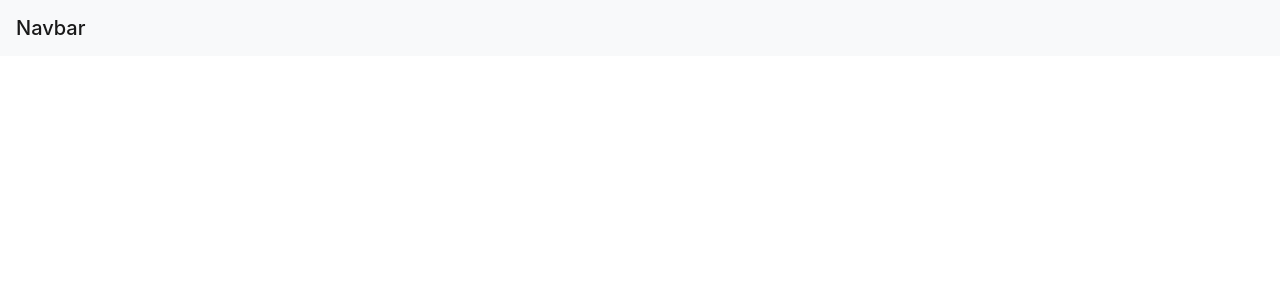
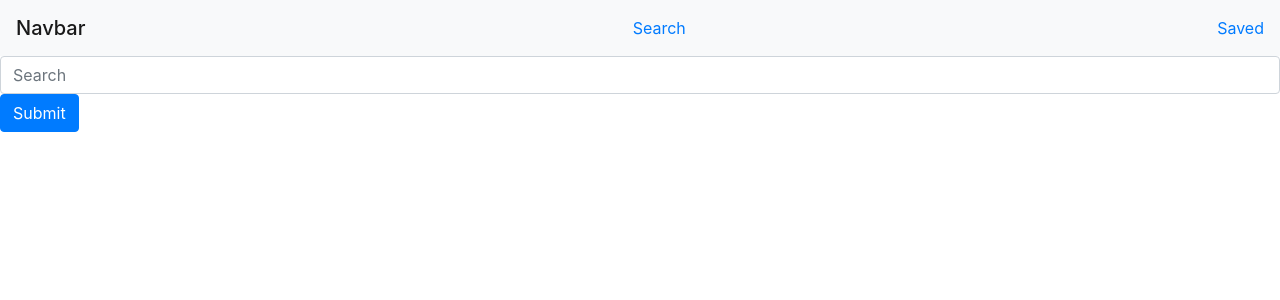
Before and after one commit to Giselesoubeiga/React-Books-Search, a React (Create React App) app in the folder client/: page /search in a window 1280 px wide. Shown: the top 300 px of the page. Built offline with nearby package versions, Linux system fonts and the light colour scheme.

Commit message:
setup search page

```diff
--- a/client/src/App.js
+++ b/client/src/App.js
@@ -1,12 +1,24 @@
-import React from 'react';
-import NavBar from './Components/navbar';
-import './App.css';
+import React from "react";
+import { BrowserRouter, Route, Link } from "react-router-dom";
+import HomePage from './Pages/homePage';
+import SearchPage from './Pages/searchpage';
+import SavedBooks from './Pages/savedBooks';
+import "./App.css";
 
 function App() {
   return (
-    <div className="App">
-      <NavBar />
-    </div>
+    <BrowserRouter>
+      <header>
+      <nav class="navbar navbar-light bg-light">
+        <span class="navbar-brand mb-0 h1">Navbar</span>
+        <Link to={`/search`}>Search</Link>
+        <Link to={`/saved`}>Saved</Link>
+      </nav>
+      </header>
+      <Route exact path='/' component={HomePage} />
+      <Route exact path='/search' component={SearchPage} />
+      <Route exact path='/saved' component={SavedBooks} />
+    </BrowserRouter>
   );
 }
 
--- /dev/null
+++ b/client/src/Components/Search.js
@@ -0,0 +1,17 @@
+import React from "react";
+
+
+function Search(props){
+
+        return(
+            <div>
+           <input className="form-control" name="searchTerm" onChange={props.searchHandleInput}  type="text" placeholder="Search" value={props.value}></input>
+           <button type="submit" className="btn btn-primary">Submit</button>
+           </div>
+
+        )
+
+
+}
+
+export default Search;
--- a/client/src/Components/navbar.js
+++ /dev/null
@@ -1,13 +0,0 @@
-import React from "react";
-
-const NavBar = () => {
-  return (
-
-      <nav className="navbar navbar-light bg-light">
-        <span className="navbar-brand mb-0 h1">Navbar</span>
-      </nav>
-
-  );
-};
-
-export default NavBar;
--- /dev/null
+++ b/client/src/Pages/homePage.js
@@ -0,0 +1,13 @@
+import React from "react";
+
+
+function HomePage() {
+ return(
+     <h1>HOOOOME</h1>
+ )
+}
+
+
+
+
+export default HomePage;
--- /dev/null
+++ b/client/src/Pages/savedBooks.js
@@ -0,0 +1,13 @@
+import React from "react";
+
+
+function SavedBook() {
+ return(
+     <h1>Saved!!!!</h1>
+ )
+}
+
+
+
+
+export default SavedBook;
--- /dev/null
+++ b/client/src/Pages/searchpage.js
@@ -0,0 +1,34 @@
+import React from "react";
+import Search from "../Components/Search"
+
+
+class SearchPage extends React.Component {
+
+    state = {
+        searchTerm: "",
+      }
+
+    handleChange = (event) => {
+        this.setState({
+          [event.target.name]: event.target.value
+        })
+    }
+
+    render(){
+        console.log('search', this.state.searchTerm);
+        return(
+            <div>
+
+           <Search searchHandleInput={this.handleChange} value={this.state.searchTerm} />
+
+           </div>
+
+        )
+    }
+
+}
+
+
+
+
+export default SearchPage;
--- a/package.json
+++ b/package.json
@@ -18,7 +18,8 @@
     "url": "git+https://github.com/Giselesoubeiga/React-Books-Search.git"
   },
   "author": "",
-  "license": "ISC", "devDependencies": {
+  "license": "ISC",
+  "devDependencies": {
     "concurrently": "^3.5.0",
     "nodemon": "^1.11.0"
   },
@@ -29,6 +30,7 @@
   "dependencies": {
     "express": "^4.17.1",
     "mongoose": "^5.9.12",
-    "path": "^0.12.7"
+    "path": "^0.12.7",
+    "react-router-dom": "^5.1.2"
   }
 }
```
Also changed, not shown: 1 other file (tests, documents, lock files or other folders).
